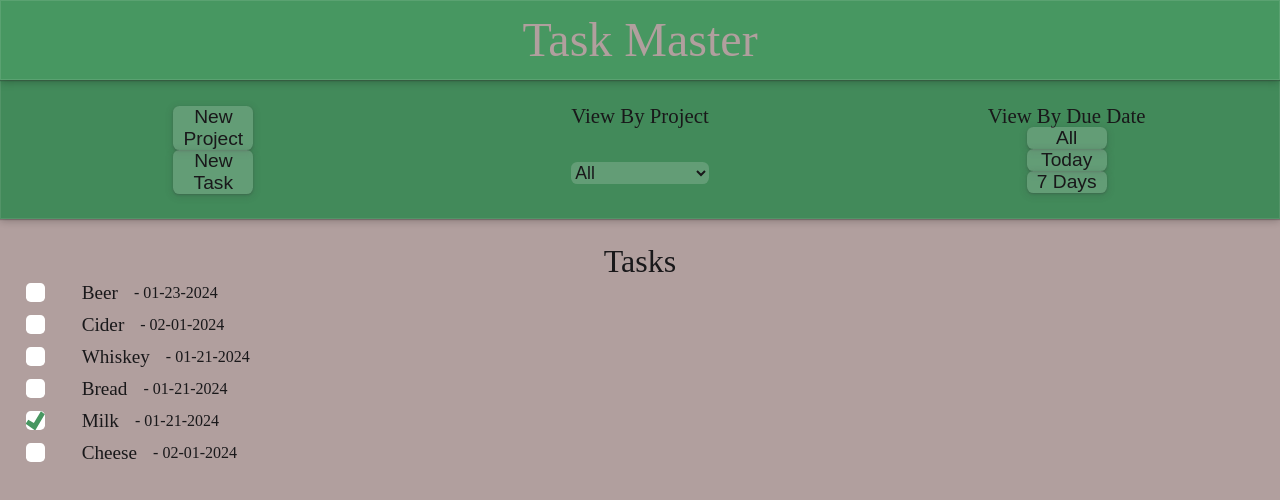
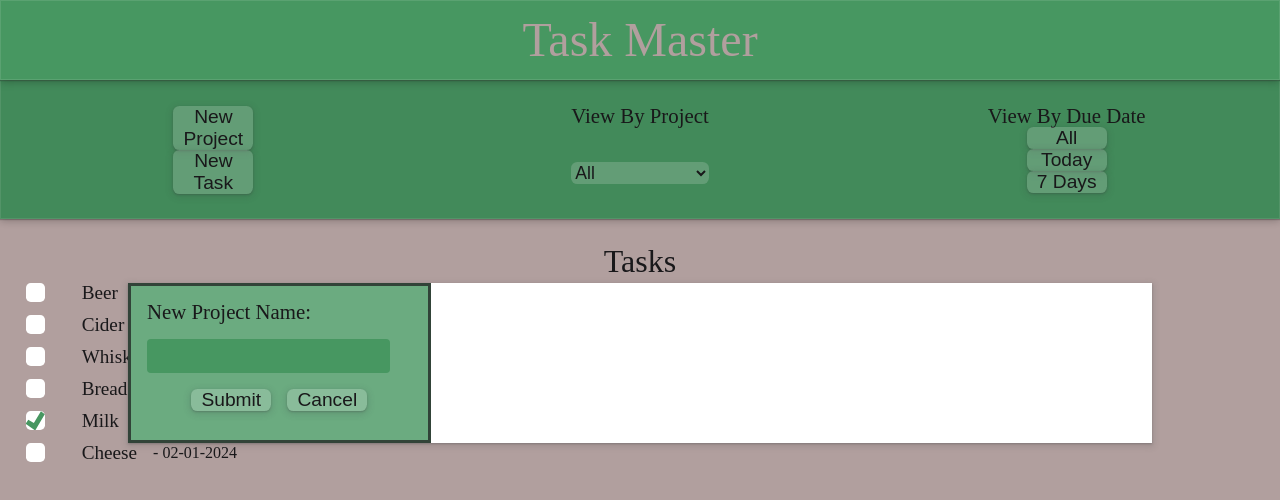
Before and after one commit to rutland-dev/to-do, a website built with webpack: page src/index.html in a window 1280 px wide. Both pictures are taken after a click on the button "New Project". Built offline with nearby package versions, Linux system fonts and the light colour scheme.

Commit message:
Add new project functionality
Added functionality to the new project button to allow the addition of
new projects.

```diff
--- a/src/DOM.js
+++ b/src/DOM.js
@@ -1,5 +1,5 @@
 import './style.css';
-import { projectList, buildDisplayedTaskList, changeTaskStatus, createTask } from './index.js';
+import { projectList, buildDisplayedTaskList, changeTaskStatus, createTask, createProject } from './index.js';
 
 //****************************************************************************** */
 function buildUI(projectName) {
@@ -10,6 +10,9 @@ function buildUI(projectName) {
 
     const menuDiv = buildMenu();
     document.body.appendChild(menuDiv);
+
+    const newProjectFormDiv = buildNewProjectForm();
+    document.body.appendChild(newProjectFormDiv);
 
     const newTaskFormDiv = buildNewTaskForm();
     document.body.appendChild(newTaskFormDiv);
@@ -135,9 +138,61 @@ function buildNewProjectButton() {
     createNewProjectButton.setAttribute('type', 'button');
     createNewProjectButton.setAttribute('id', 'create-new-project-button');
     createNewProjectButton.textContent = "New Project";
+    createNewProjectButton.addEventListener('click', () => {
+        document.querySelector('#new-project-form-div').setAttribute('style', 'display: flex');
+        document.querySelector('#new-project-form-input').focus();
+    })
 
     return createNewProjectButton;
 };
+
+//****************************************************************************** */
+function buildNewProjectForm() {
+    const newProjectFormDiv = document.createElement('div');
+    newProjectFormDiv.setAttribute('id', 'new-project-form-div');
+
+    const newProjectForm = document.createElement('form');
+    newProjectForm.setAttribute('id', 'new-project-form');
+    newProjectFormDiv.appendChild(newProjectForm);
+
+    const newProjectFormLabel = document.createElement('label');
+    newProjectFormLabel.setAttribute('id', 'new-project-form-label');
+    newProjectFormLabel.setAttribute('for', 'new-project-form-input');
+    newProjectFormLabel.textContent = "New Project Name:";
+    newProjectForm.appendChild(newProjectFormLabel);
+
+    const newProjectFormInput = document.createElement('input');
+    newProjectFormInput.setAttribute('id', 'new-project-form-input');
+    newProjectFormInput.setAttribute('name', 'new-project-form-input');
+    newProjectFormInput.setAttribute('type', 'text');
+    newProjectForm.appendChild(newProjectFormInput);
+
+    const newProjectFormButtonsDiv = document.createElement('div');
+    newProjectFormButtonsDiv.setAttribute('id', 'new-project-form-buttons-div');
+    newProjectForm.appendChild(newProjectFormButtonsDiv);
+
+    const newProjectFormSubmitButton = document.createElement('button');
+    newProjectFormSubmitButton.setAttribute('type', 'button');
+    newProjectFormSubmitButton.textContent = "Submit";
+    newProjectFormButtonsDiv.appendChild(newProjectFormSubmitButton);
+    newProjectFormSubmitButton.addEventListener('click', () => {
+        createProject(newProjectFormInput.value);
+        buildUI(document.querySelector('#project-menu-list-select').value);
+        newProjectForm.reset();
+        newProjectFormDiv.setAttribute('style', 'display: none;');
+    });
+
+    const newProjectFormCancelButton = document.createElement('button');
+    newProjectFormCancelButton.setAttribute('type', 'button');
+    newProjectFormCancelButton.textContent = "Cancel";
+    newProjectFormButtonsDiv.appendChild(newProjectFormCancelButton);
+    newProjectFormCancelButton.addEventListener('click', () => {
+        newProjectForm.reset();
+        newProjectFormDiv.setAttribute('style', 'display: none;');
+    });
+
+    return newProjectFormDiv;
+}
 
 //****************************************************************************** */
 function buildNewTaskButton() {
--- a/src/index.js
+++ b/src/index.js
@@ -66,6 +66,7 @@ let taskList = [
     },
 ];
 
+//****************************************************************************** */
 function createTask(name, description, due, project, priority, notes) {
     const task = {};
     const parsedDate = parseISO(due, 'yyyy, MM, dd', new Date());
@@ -106,6 +107,11 @@ function getCurrentDate() {
 
 //****************************************************************************** */
 let projectList = ["Default"];
+
+//****************************************************************************** */
+function createProject(projectName) {
+    projectList.push(projectName);
+};
 
 //****************************************************************************** */
 document.addEventListener('DOMContentLoaded', function() {
@@ -156,6 +162,7 @@ export {
     projectList,
     buildDisplayedTaskList,
     changeTaskStatus,
-    createTask
+    createTask,
+    createProject
 }
 //***********LOOK INTO CSS MINIFYING WHEN YOU'RE DONE */
--- a/src/style.css
+++ b/src/style.css
@@ -127,7 +127,7 @@ body {
     align-items: center;
 }
 
-#menu-div button {
+#menu-div button, #new-project-form button {
     font-size: 1.2rem;
     width: 5rem;
     background-color: rgba(255, 255, 255, .2);
@@ -156,6 +156,17 @@ select option {
     background-color: var(--priority-low-color);
 }
 
+#new-project-form-div {
+    display: none;
+    background-color: white;
+    position: absolute;
+    margin: 5% 1% 0 10%;
+    z-index: 1;
+    height: 20%;
+    width: 80%;
+    box-shadow: rgba(60, 64, 67, 0.3) 0px 1px 2px 0px, rgba(60, 64, 67, 0.15) 0px 2px 6px 2px;
+}
+
 #new-task-form-div {
     display: none;
     background-color: white;
@@ -164,7 +175,7 @@ select option {
     z-index: 1;
 }
 
-#new-task-form {
+#new-task-form, #new-project-form {
     background-color: rgba(71, 151, 97, .8);
     border: .2rem solid rgba(25, 24, 26, .7);
     color: var(--main-bg-color);
@@ -176,7 +187,7 @@ select option {
 }
 
  /* Input field that looks like a button */
- #new-task-form input, #new-task-form textarea {
+ #new-task-form input, #new-task-form textarea, #new-project-form input {
    width: 70%;
    display: inline-block;
    color: var(--priority-med-color);
@@ -194,7 +205,7 @@ select option {
    transition: all .1s linear;
    font-size: 1rem;
  }
- #new-task-form input:hover, #new-task-form textarea:hover {
+ #new-task-form input:hover, #new-task-form textarea:hover, #new-project-form input:hover {
    background-color: var(--priority-low-color);
    opacity: .6;
  }
@@ -295,7 +306,7 @@ select option {
     background: rgba(25, 24, 26, .8);
 }
 
-#new-task-form-buttons-div {
+#new-task-form-buttons-div, #new-project-form-buttons-div {
     width: 100%;
     display: flex;
     justify-content: center;
@@ -313,7 +324,7 @@ select option {
     color: black;
 }
 
-#new-task-form button:hover, #new-task-form-project-input {
+#new-task-form button:hover, #new-task-form-project-input, #new-project-form button:hover {
     cursor: pointer;
     background-color: rgba(255, 255, 255, .5);
 }
```
Also changed, not shown: dist/DOM.bundle.js, dist/index.bundle.js, 2 other files.
